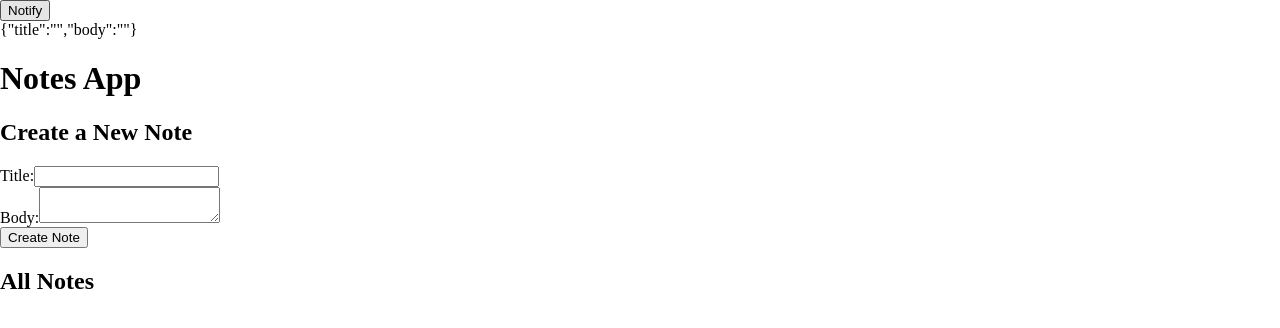
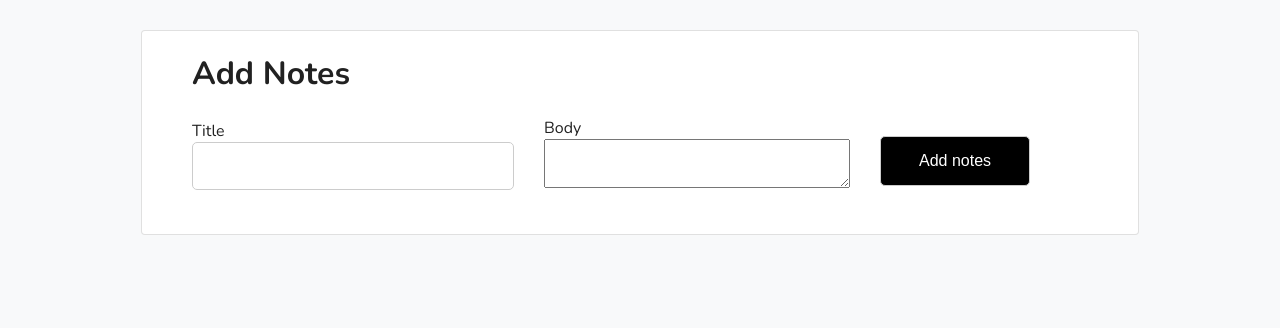
Before and after one commit to Rookid19/kwame-ai, a Next.js app in the folder frontend/: page / in a window 1280 px wide. Shown: the top 328 px of the page. Built offline with nearby package versions, Linux system fonts and the light colour scheme.

Commit message:
add notes

```diff
--- /dev/null
+++ b/frontend/src/components/addNotes/index.tsx
@@ -0,0 +1,34 @@
+import React from "react";
+import styles from "./page.module.css";
+import { Card } from "@mui/material";
+
+export default function AddNotes() {
+  return (
+    <Card variant="outlined" className={styles.card}>
+      <h1 className={styles.title}>Add Notes</h1>
+      <div className={styles.container}>
+        <div className={styles.input_containner}>
+          <div className={styles.label}>Title</div>
+          <input
+            type="text"
+            name="title"
+            className={styles.custom_input}
+            // value={newNote.title}
+            // onChange={handleInputChange}
+          />
+        </div>
+        <div className={styles.textarea_wrapper}>
+          <div className={styles.label}>Body</div>
+          <textarea
+            name="body"
+            className={styles.textarea}
+
+            // value={newNote.body}
+            // onChange={handleInputChange}
+          />
+        </div>
+        <button className={styles.button}>Add notes</button>
+      </div>
+    </Card>
+  );
+}
--- /dev/null
+++ b/frontend/src/components/addNotes/page.module.css
@@ -0,0 +1,58 @@
+.container {
+  display: flex;
+  align-items: center;
+  /* justify-content: spa; */
+}
+
+.input_containner {
+  /* margin-left: 30px; */
+}
+.custom_input {
+  width: 300px;
+  padding: 10px;
+  font-size: 16px;
+  border: 1px solid #ccc;
+  border-radius: 5px;
+  outline: none;
+  height: 26px;
+}
+.textarea {
+  height: 43px;
+  width:300px
+  /* margin-left: 30px; */
+}
+.custom_input:focus {
+  border-color: #007bff;
+  box-shadow: 0 0 5px rgba(0, 123, 255, 0.5);
+}
+
+.card {
+  margin-top: 30px;
+  width: 70%;
+  padding-inline: 50px;
+  padding-bottom: 40px;
+}
+
+.textarea_wrapper {
+  margin-left: 30px;
+}
+
+.button{
+    margin-left: 30px;
+    margin-top: 12px;
+    padding: 10px;
+    font-size: 16px;
+    border: 1px solid #ccc;
+    border-radius: 5px;
+    outline: none;
+    height: 50px;
+    background-color: #000;
+    color: white;
+    cursor: pointer;
+    width: 150px;
+}
+
+.title{
+    /* font-size: 40px;
+    font-weight: 600; */
+}
--- a/frontend/src/components/notes/index.tsx
+++ b/frontend/src/components/notes/index.tsx
@@ -37,7 +37,7 @@ function Notes({}) {
     <div>
       {JSON.stringify(newNote)}
 
-      <h1>Notes App</h1>
+      {/* <h1>Notes App</h1> */}
       <div>
         <h2>Create a New Note</h2>
         <div>
--- a/frontend/src/pages/_app.tsx
+++ b/frontend/src/pages/_app.tsx
@@ -2,22 +2,13 @@ import { store } from "@/redux/store";
 import "@/styles/globals.css";
 import type { AppProps } from "next/app";
 import { Provider } from "react-redux";
-import { ToastContainer, toast } from "react-toastify";
+import { ToastContainer } from "react-toastify";
 import "react-toastify/dist/ReactToastify.css";
 
 export default function App({ Component, pageProps }: AppProps) {
-
-  const showToastMessage = () => {
-    toast.error("Success Notification !", {
-      position: 'top-center',
-    });
-  };
-
-
   return (
     <Provider store={store}>
-       <button onClick={showToastMessage}>Notify</button>
-        <ToastContainer />
+      <ToastContainer />
       <Component {...pageProps} />
     </Provider>
   );
--- a/frontend/src/pages/_document.tsx
+++ b/frontend/src/pages/_document.tsx
@@ -1,4 +1,4 @@
-import { Html, Head, Main, NextScript } from 'next/document'
+import { Html, Head, Main, NextScript } from "next/document";
 
 export default function Document() {
   return (
@@ -6,8 +6,12 @@ export default function Document() {
       <Head />
       <body>
         <Main />
+        <link
+          href="https://fonts.googleapis.com/css2?family=Nunito:wght@300;400;500;600;700;800;900;1000&display=swap"
+          rel="stylesheet"
+        />
         <NextScript />
       </body>
     </Html>
-  )
+  );
 }
--- a/frontend/src/pages/index.tsx
+++ b/frontend/src/pages/index.tsx
@@ -1,6 +1,6 @@
-import Notes from "@/components/notes";
+import AddNotes from "@/components/addNotes";
 import Head from "next/head";
-
+import styles from '../styles/Home.module.css'
 export default function Home() {
   return (
     <>
@@ -10,8 +10,9 @@ export default function Home() {
         <meta name="viewport" content="width=device-width, initial-scale=1" />
         <link rel="icon" href="/favicon.ico" />
       </Head>
-      <main>
-        <Notes />
+      <main className={styles.container}>
+        {/* <Notes /> */}
+        <AddNotes />
       </main>
     </>
   );
--- /dev/null
+++ b/frontend/src/styles/Home.module.css
@@ -0,0 +1,6 @@
+.container{
+    display: flex;
+    align-items: center;
+    justify-content: center;
+    /* width: 100%; */
+}
--- a/frontend/src/styles/globals.css
+++ b/frontend/src/styles/globals.css
@@ -1,3 +1,6 @@
 body {
   margin: 0;
+  background-color: #f8f9fa;
+  font-family: "Nunito", sans-serif;
+
 }
```
